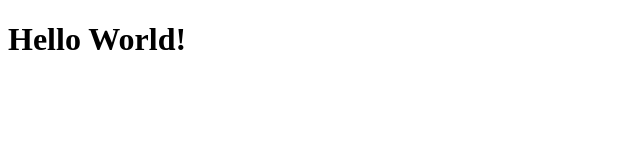
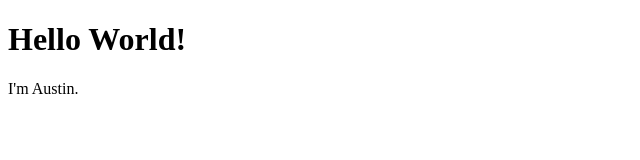
Before and after one commit to NimaWang-source/coursera-test, a plain HTML site: page site/index.html in a window 1280 px wide. Shown: the full height of the page, 0-640 px from the left. Drawn offline with Linux system fonts and the light colour scheme.

Commit message:
My second commit

```diff
--- a/site/index.html
+++ b/site/index.html
@@ -5,5 +5,6 @@
     </head>
     <body>
         <h1>Hello World!</h1>
+        <p>I'm Austin.</p>
     </body>
 </html>
```
